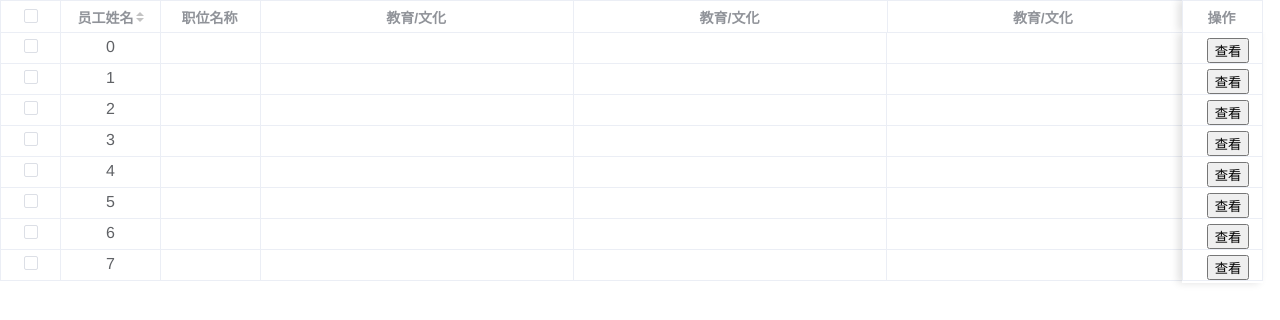
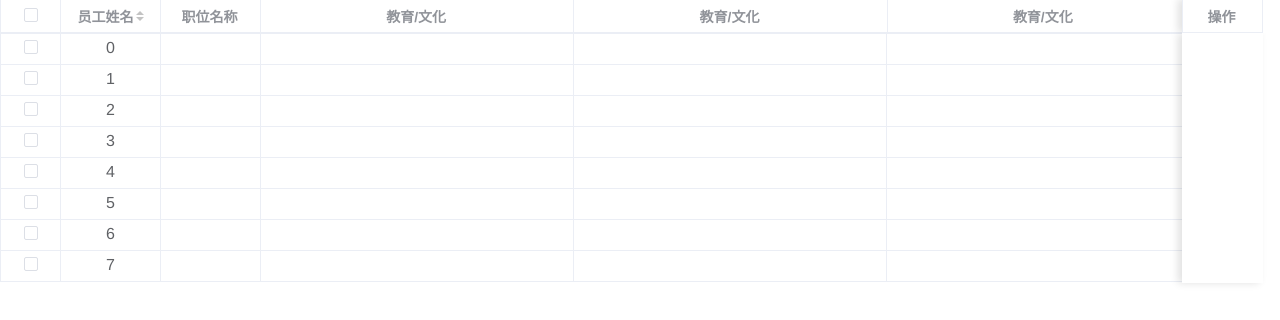
Before and after one commit to KINGXINL/vue-table, a Vue app: page / in a window 1280 px wide. Shown: the top 320 px of the page. Built offline with nearby package versions, Linux system fonts and the light colour scheme.

Commit message:
修复表格右固定列在缓存切换后消失问题

```diff
--- a/package.json
+++ b/package.json
@@ -1,6 +1,6 @@
 {
   "name": "k-vue-table",
-  "version": "1.0.0",
+  "version": "1.0.2",
   "description": "A Vue.js project",
   "author": "kingxinl<kingxinl@163.com>",
   "license": "MIT",
--- a/src/kingxinl-vue-table/index.vue
+++ b/src/kingxinl-vue-table/index.vue
@@ -515,6 +515,9 @@ export default {
       }
       this.verificationIsAllCheck();
       this.calculatedShowData();
+      this.$nextTick(() => {
+        this.$refs.mainRight.scrollLeft = 10000000;
+      });
     },
     field() {
       this.calculatedFieldWidth();
@@ -584,6 +587,8 @@ export default {
       this.$emit("sort", e);
     });
     this.calculatedHiddenHeight();
+  },
+  activated() {
     this.$nextTick(() => {
       this.$refs.mainRight.scrollLeft = 10000000;
     });
@@ -828,9 +833,10 @@ export default {
   .k-top {
     width: 100%;
     flex: 0 auto;
+    margin-top: -1px;
     tr th.main-th {
       border-top: 1px solid #ebeef5;
-      // border-bottom: 1px solid #EBEEF5;
+      border-bottom: 1px solid #ebeef5;
       border-left: 1px solid #ebeef5;
       border-right: 1px solid #ebeef5;
     }
@@ -897,7 +903,7 @@ export default {
       text-align: center;
     }
     .CurrentRow {
-      background-color: #F5F7FA;
+      background-color: #f5f7fa;
     }
     .k-main-main {
       top: 0;
```
